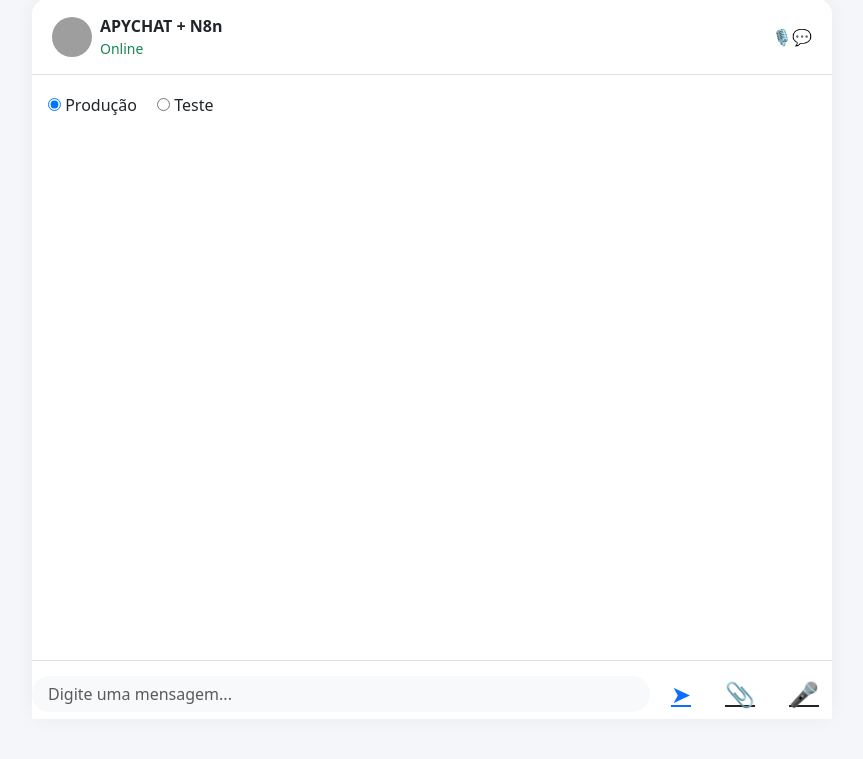
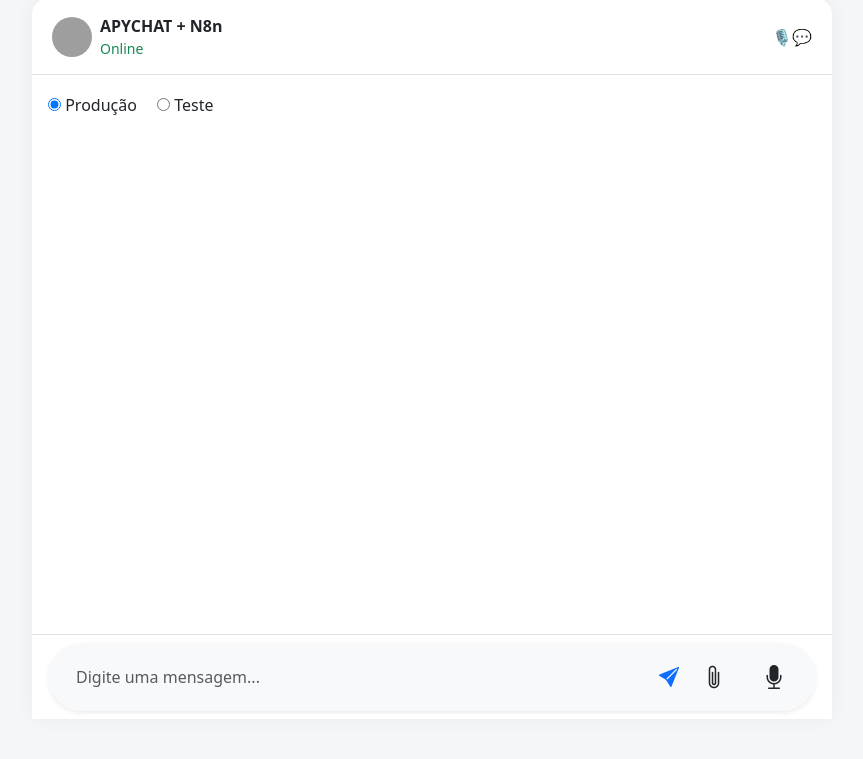
Before and after one commit to warleyroma/apychat, a FastAPI app: page / in a window 1280 px wide. Shown: the part 41-800 px from the top of the page, without its empty margins (208-1071 px from the left). Run offline with FastAPI, Linux system fonts and the light colour scheme; grey boxes are pictures that could not be loaded.

Commit message:
Update index.html

```diff
--- a/templates/index.html
+++ b/templates/index.html
@@ -5,6 +5,7 @@
   <meta name="viewport" content="width=device-width, initial-scale=1.0" />
   <title>APYCHAT + N8n</title>
   <link href="https://cdn.jsdelivr.net/npm/bootstrap@5.3.3/dist/css/bootstrap.min.css" rel="stylesheet" />
+  <link rel="stylesheet" href="https://cdn.jsdelivr.net/npm/bootstrap-icons@1.10.5/font/bootstrap-icons.css">
   <style>
     body {
       background-color: #f4f6fa;
@@ -61,7 +62,6 @@
       border-bottom-left-radius: 0;
     }
 
-
     .env-selection {
       margin: 10px 0;
     }
@@ -85,8 +85,8 @@
     }
 
     .message.user audio {
-      border: none; /* Remove a borda padrão */
-      outline: none; /* Remove a borda de foco */
+      border: none;
+      outline: none;
     }
   </style>
 </head>
@@ -111,41 +111,40 @@
 
   <div class="chat-body d-flex flex-column" id="chatHistory"></div>
 
-  <div class="chat-footer bg-white border-top pt-2">
-  <div class="d-flex align-items-center gap-2">
-    <!-- Input de texto -->
-    <form id="chatFormText" class="flex-grow-1 d-flex align-items-center gap-2">
+  <div class="chat-footer border-top bg-white px-3 py-2">
+    <form id="chatFormText" class="d-flex align-items-center bg-light rounded-pill shadow-sm px-3 py-2">
       <input
         type="text"
         name="message"
-        class="form-control border-0 bg-light rounded-pill px-3"
+        class="form-control border-0 bg-transparent me-2"
         placeholder="Digite uma mensagem..."
         required
       />
-      <button type="submit" class="btn btn-link text-primary fs-4" title="Enviar Texto">➤</button>
+      <button type="submit" class="btn btn-link text-primary fs-5 p-0 me-2" title="Enviar Texto">
+        <i class="bi bi-send-fill"></i>
+      </button>
+
+      <!-- Botão: Enviar áudio (upload manual) -->
+      <div id="chatFormAudio" class="btn btn-link text-dark fs-5 m-0 p-0 me-2">
+        <label class="btn btn-link text-dark fs-4 m-0" title="Enviar Áudio">
+          <i class="bi bi-paperclip"></i>
+          <input id="fileInput" type="file" name="file" accept="audio/*" class="d-none" />
+        </label>
+      </div>
+
+      <!-- Botão: Gravar áudio -->
+      <div id="chatFormSendAudio" class="btn btn-link text-dark fs-5 p-0">
+        <button type="button" id="recordButton" class="btn btn-link text-dark fs-4" title="Gravar Áudio">
+          <i class="bi bi-mic-fill"></i>
+        </button>
+      </div>
     </form>
 
-    <!-- Botão: Enviar áudio (upload) -->
-    <form id="chatFormAudio" class="d-flex align-items-center">
-      <label class="btn btn-link text-dark fs-4 m-0" title="Enviar Áudio">
-        📎
-        <input type="file" name="file" accept="audio/*" class="d-none" required />
-      </label>
-    </form>
-
-    <!-- Botão: Gravar áudio -->
-    <form id="chatFormSendAudio" class="d-flex align-items-center">
-      <button type="button" id="recordButton" class="btn btn-link text-dark fs-4" title="Gravar Áudio">🎤</button>
-    </form>
+    <audio id="player" controls class="w-100 mt-2 hidden"></audio>
   </div>
-
-  <!-- Player de áudio (oculto por padrão) -->
-  <audio id="player" controls class="w-100 mt-2 hidden"></audio>
-</div>
 </div>
 
 <script>
-  // Adiciona mensagens no chat
   function addMessageToHistory(content, isUser = false) {
     const chatHistory = document.getElementById('chatHistory');
     const messageDiv = document.createElement('div');
@@ -154,14 +153,13 @@
     if (typeof content === 'string' || content instanceof HTMLElement) {
       messageDiv.appendChild(typeof content === 'string' ? document.createTextNode(content) : content);
     } else {
-      messageDiv.innerHTML = content; // Para outros casos, como texto formatado
+      messageDiv.innerHTML = content;
     }
 
     chatHistory.appendChild(messageDiv);
     chatHistory.scrollTop = chatHistory.scrollHeight;
   }
 
-  // Mostra indicador de carregamento
   function showLoading(show = true) {
     const loadingIndicator = document.getElementById('loadingIndicator');
     if (show && !loadingIndicator) {
@@ -174,7 +172,6 @@
     }
   }
 
-  // Enviar Texto
   document.getElementById('chatFormText').addEventListener('submit', async (e) => {
     e.preventDefault();
     const form = new FormData(e.target);
@@ -194,12 +191,12 @@
         try {
           const parsedResponse = JSON.parse(data.response);
           botResponse = parsedResponse?.text || data.response;
-        } catch (e) {
-          botResponse = data.response; // Se não for um JSON válido, exibe como está
+        } catch {
+          botResponse = data.response;
         }
       } else if (typeof data.response === 'object') {
         botResponse = data.response?.text || JSON.stringify(data.response);
-      } else if (typeof data.response !== 'undefined') {
+      } else {
         botResponse = data.response;
       }
 
@@ -212,20 +209,21 @@
     e.target.reset();
   });
 
-  // Enviar Áudio (upload manual)
-  document.getElementById('chatFormAudio').addEventListener('submit', async (e) => {
-    e.preventDefault();
-    const form = new FormData(e.target);
+  // Upload manual de áudio ao selecionar o arquivo
+  document.getElementById('fileInput').addEventListener('change', async (e) => {
+    const file = e.target.files[0];
+    if (!file) return;
+
+    const form = new FormData();
+    form.append("file", file);
     const envValue = document.querySelector('input[name="env"]:checked').value;
     form.append("env", envValue);
 
-    // Mostra indicador de carregamento
     showLoading(true);
 
     try {
       const res = await fetch('/chat/audio', { method: 'POST', body: form });
       const data = await res.json();
-      console.log("Resposta completa do áudio:", data);
 
       if (data.audio_url) {
         const audioPlayer = document.createElement('audio');
@@ -236,14 +234,8 @@
         audioPlayer.appendChild(source);
         addMessageToHistory(audioPlayer, true);
 
-        let botResponse;
-        if (data.response) {
-          botResponse = data.response;
-        } else {
-          botResponse = "Desculpe, não consegui entender o áudio.";
-        }
+        const botResponse = data.response || "Desculpe, não consegui entender o áudio.";
         addMessageToHistory(botResponse, false);
-
       } else {
         addMessageToHistory("Erro: não foi possível processar o áudio", false);
       }
@@ -252,21 +244,20 @@
       addMessageToHistory("Erro ao enviar áudio", false);
     } finally {
       showLoading(false);
-      e.target.reset();
+      e.target.value = ""; // Limpa o input
     }
   });
 
-  // Gravação de Áudio
+  // Gravação de áudio
   let mediaRecorder;
   let audioChunks = [];
 
   const recordButton = document.getElementById("recordButton");
-  const player = document.getElementById("player");
 
   recordButton.addEventListener("click", async () => {
     if (mediaRecorder && mediaRecorder.state === "recording") {
       mediaRecorder.stop();
-      recordButton.innerText = "🎤 Gravar Áudio";
+      recordButton.innerHTML = `<i class="bi bi-mic-fill"></i>`;
       return;
     }
 
@@ -282,27 +273,16 @@
         const audioBlob = new Blob(audioChunks, { type: "audio/ogg" });
         audioChunks = [];
 
-        //const audioUrl = URL.createObjectURL(audioBlob);
-        //player.src = audioUrl;
-       // player.classList.remove("hidden");
-
         const formData = new FormData();
         formData.append("file", audioBlob, "gravacao.ogg");
-
         const envValue = document.querySelector('input[name="env"]:checked').value;
         formData.append("env", envValue);
 
-        // Mostra indicador de carregamento
         showLoading(true);
 
         try {
-          const res = await fetch("/chat/audio", {
-            method: "POST",
-            body: formData
-          });
-
+          const res = await fetch("/chat/audio", { method: "POST", body: formData });
           const data = await res.json();
-          console.log("Resposta da gravação:", data);
 
           if (data.audio_url) {
             const audioPlayer = document.createElement('audio');
@@ -313,16 +293,8 @@
             audioPlayer.appendChild(source);
             addMessageToHistory(audioPlayer, true);
 
-          let botResponse;
-          if (data.response) {
-          botResponse = data.response;
-          } else {
-          botResponse = "Desculpe, não consegui entender o áudio.";
-          }
-          addMessageToHistory(botResponse, false);
-
-
-
+            const botResponse = data.response || "Desculpe, não consegui entender o áudio.";
+            addMessageToHistory(botResponse, false);
           } else {
             addMessageToHistory("Erro ao processar gravação", false);
           }
@@ -335,19 +307,13 @@
       };
 
       mediaRecorder.start();
-      recordButton.innerText = "⏹️ Parar Gravação";
+      recordButton.innerHTML = `<i class="bi bi-stop-fill"></i>`;
     } catch (error) {
       console.error("Erro ao acessar microfone:", error);
-      addMessageToHistory("Erro ao acessar microfone. Por favor, verifique as permissões.", false);
+      addMessageToHistory("Erro ao acessar microfone. Verifique as permissões.", false);
     }
   });
-
-
-
 </script>
 
 </body>
-
-
-
 </html>
```
